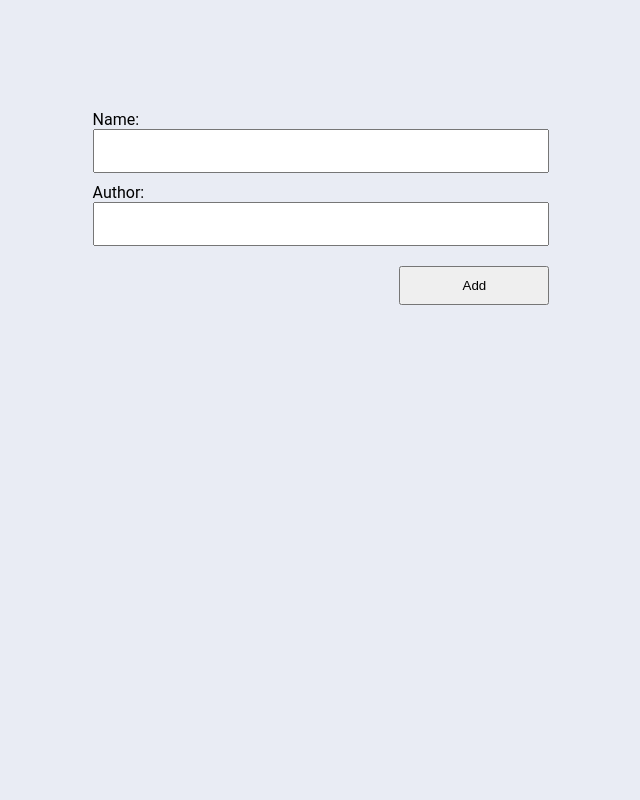
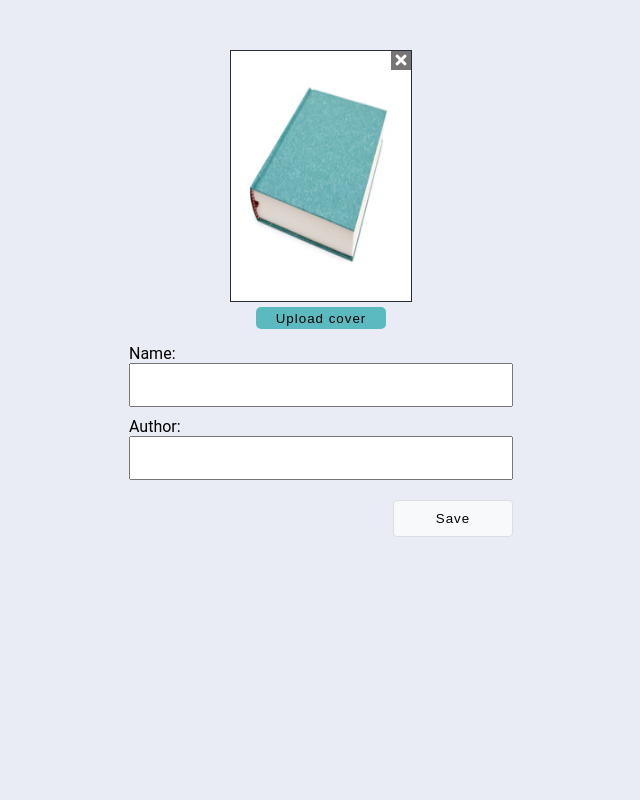
Before and after one commit to georgelyn/python-books, a Flask app: page /add-book in a window 1280 px wide. Shown: the part 40-840 px from the top of the page, without its empty margins (319-959 px from the left). Run offline with Flask 2, Linux system fonts and the light colour scheme.

Commit message:
Can now add book covers. Visual changes

```diff
--- a/app/app.py
+++ b/app/app.py
@@ -1,4 +1,4 @@
-import requests
+import requests, base64
 from flask import Flask, render_template, redirect, request
 
 app = Flask(__name__)
@@ -6,18 +6,26 @@ api_uri = 'http://127.0.0.1:5001'
 
 @app.route('/')
 def index():
-    response = requests.get(api_uri + '/books').json()
-    books = response["books"]
-    return render_template('index.html', books=books)
+    try:
+        response = requests.get(api_uri + '/books').json()
+        books = response["books"]
+        return render_template('index.html', books=books)
+    except Exception:
+        return 'Error: Could not connect to the database' # Error page
 
 @app.route('/add-book', methods=['GET', 'POST'])
 def add():
     if (request.method == 'POST'):
         name = request.form["name"].strip()
         author = request.form["author"].strip()
+        cover = ''
+
+        if 'file' in request.files:
+            file = request.files['file']
+            cover = base64.b64encode(file.read()).decode('utf-8')
 
         response = requests.post(api_uri + '/books', json = { "name": name,
-                                                    "author": author })
+                                                    "author": author, "cover": cover })
         if response.status_code == 500:
             raise
         return redirect('/')
@@ -31,9 +39,14 @@ def update(id):
     if (request.method == 'POST'):
         name = request.form["name"].strip()
         author = request.form["author"].strip()
+        cover = ''
+
+        if 'file' in request.files:
+            file = request.files['file']
+            cover = base64.b64encode(file.read()).decode('utf-8')
 
         response = requests.put(api_uri + f'/books/{id}', json = { "name": name,
-                                                    "author": author })
+                                                    "author": author, "cover": cover })
         if response.status_code == 500:
             raise
         return redirect('/')
--- a/app/static/css/main.css
+++ b/app/static/css/main.css
@@ -35,6 +35,10 @@ body {
   font-size: 0.8em;
 }
 
+.header span:hover {
+  font-weight: bold;
+}
+
 .container {
   display: grid;
   grid-template-areas: 'sidebar books';
@@ -50,14 +54,23 @@ body {
   display: flex;
 }
 
-.sidebar > ul {
-  margin: 10px 0 0 10px;
-  list-style-type: none;
+.sidebar ul {
+  list-style: none;
+  width: 100%;
 }
 
 .sidebar > ul a {
   color: #282c34;
   text-decoration: none;
+}
+
+.sidebar li {
+  padding: 3px 0 3px 10px;
+  margin-top: 10px;
+}
+
+.sidebar li:hover {
+  background: hsla(0, 0%, 100%, 0.2);
 }
 
 .sidebar i {
@@ -98,7 +111,7 @@ body {
   margin: 0 auto;
   border-radius: 8px;
   width: 150px;
-  height: 150px;
+  height: 200px;
 }
 
 .btn {
@@ -122,25 +135,39 @@ body {
 
 .container.book-form {
   display: flex;
-  /* flex-direction: column;
-  width: 100%;
+  flex-direction: column;
+  /*width: 100%;
   align-items: center; */
+  overflow: auto;
 }
 
 .book-form > form {
   display: flex;
   flex-direction: column;
   flex-grow: 0.2;
-  margin: 100px auto;
+  margin: 50px auto;
+  width: 30%;
 }
 
 .book-form > input[type='submit'] {
   display: flex;
   justify-content: end;
-  width: 150px;
+  width: 120px;
   margin-top: 20px;
   margin-left: auto;
   padding: 10px;
+  cursor: pointer;
+  border: 1px solid #dadee3;
+  /* border-color: #f8f9fa; */
+  background-color: #f8f9fa;
+  /* color: #3c4043; */
+  border-radius: 4px;
+  letter-spacing: 1px;
+}
+
+.book-form > input[type='submit']:hover {
+  border: 1px solid #aeb1b5;
+  /* color: #202124; */
 }
 
 .book-form > label {
@@ -151,3 +178,47 @@ body {
   height: 40px;
   font-size: 1.2em;
 }
+
+.book-form > input[type='button'] {
+  width: 130px;
+  height: 22px;
+  margin: 5px auto;
+  background-color: #5ababf;
+  border: none;
+  border-radius: 5px;
+  letter-spacing: 1px;
+  cursor: pointer;
+}
+
+.book-form > input[type='button']:hover {
+  color: #fff;
+  background-color: #606573;
+}
+
+.img-box {
+  position: relative;
+  width: 180px;
+  height: 250px;
+  border: 1px solid #282c34;
+  margin: 0 auto;
+}
+
+#img-preview {
+  width: 100%;
+  height: 100%;
+}
+
+.img-remove {
+  position: absolute;
+  top: 0;
+  right: 0;
+  color: #fff;
+  /* font-weight: bold; */
+  background-color: hsla(0, 9%, 7%, 0.582);
+  width: 20px;
+  text-align: center;
+}
+
+.img-remove:hover {
+  cursor: pointer;
+}
--- a/app/static/js/script.js
+++ b/app/static/js/script.js
@@ -25,3 +25,24 @@ const validateFields = (event) => {
     return false;
   }
 };
+
+const previewPicture = () => {
+  const fileExplorer = document.getElementById('file-explorer');
+  fileExplorer.click();
+
+  fileExplorer.addEventListener('change', function () {
+    if (this.value) {
+      const imgPreview = document.getElementById('img-preview');
+      const file = fileExplorer.files[0];
+      imgPreview.src = URL.createObjectURL(file);
+      imgPreview.onload = function () {
+        URL.revokeObjectURL(this.src);
+      };
+    }
+  });
+};
+
+const removePicture = () => {
+  const imgPreview = document.getElementById('img-preview');
+  imgPreview.src = '';
+};
--- a/app/templates/add-book.html
+++ b/app/templates/add-book.html
@@ -3,12 +3,19 @@
 {% block body %}
 
 <div class="book-form container">
-    <form id="book-form" action="/add-book" method="POST" class="book-form">
+
+    <form id="book-form" action="/add-book" method="POST" class="book-form" enctype=multipart/form-data>
+        <div class="img-box">
+            <img id="img-preview" src="{{ url_for('static', filename='assets/book-stock.jpg') }}" alt="Cover preview">
+            <div class="img-remove" onclick="removePicture()"><i class="fas fa-times"></i></div>
+        </div>
+        <input id="file-explorer" type="file" accept="image/png, image/jpeg" name='file' hidden>
+        <input type="button" value="Upload cover" onclick="previewPicture()">
         <label for="name">Name:</label>
         <input type="text" id="name" name="name" required>
         <label for="author">Author:</label>
         <input type="text" id="author" name="author" required>
-        <input type="submit" value="Add">
+        <input type="submit" value="Save">
     </form>
 </div>
 
```
Also changed, not shown: api/app.py (+7 -3 lines), app/templates/edit-book.html (+12 -2 lines), app/templates/index.html (+5 -1 lines), api/books.db.
